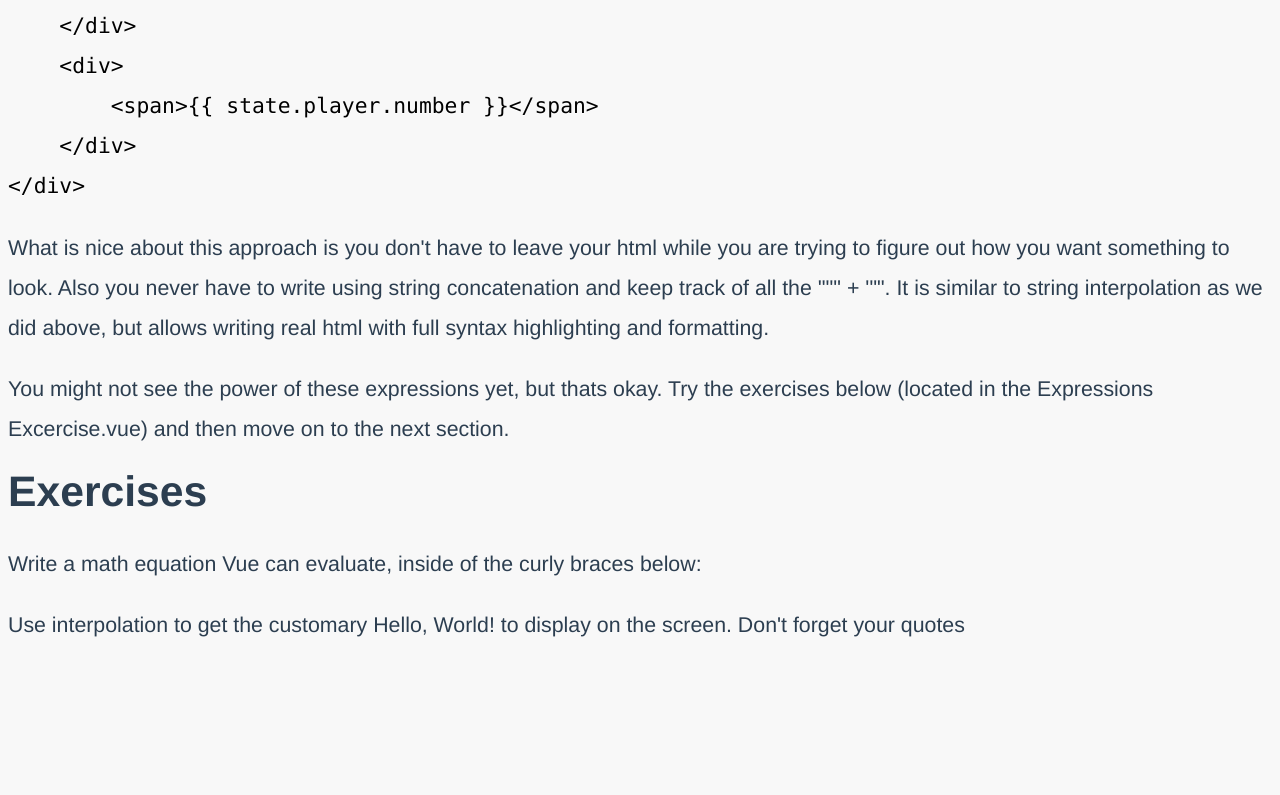
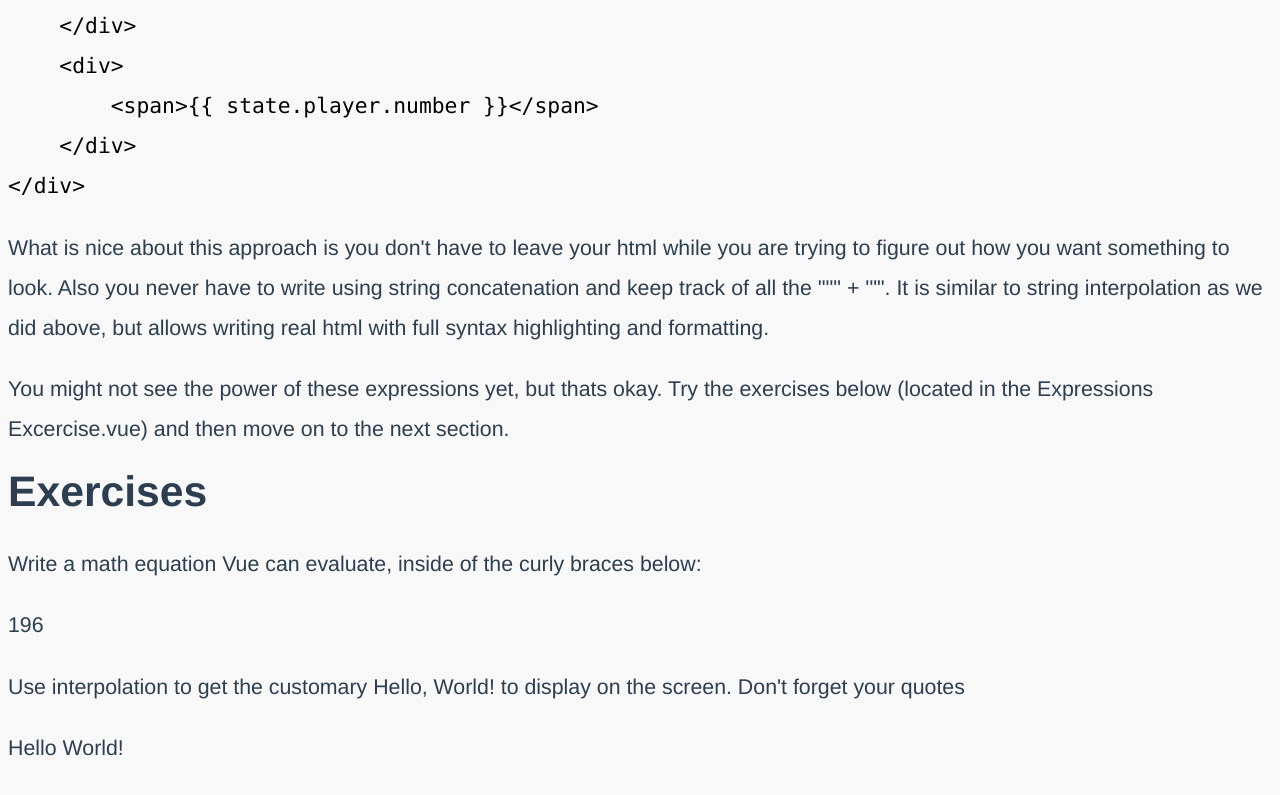
Before and after one commit to JasonSpjute/playground, a Vue app: page /#/expressions in a window 1280 px wide. Shown: the part 1956-2751 px from the top of the page. Before the commit the page ends 2679 px from the top, so only its background shows below. Built offline with nearby package versions, Linux system fonts and the light colour scheme; what vue-prism would draw is missing.

Commit message:
expressions

```diff
--- a/src/components/ExpressionsExercise.vue
+++ b/src/components/ExpressionsExercise.vue
@@ -9,14 +9,14 @@
             below:
           </p>
 
-          <p>{{}}</p>
+          <p>{{(6+8)*14}}</p>
         </div>
         <div class="border p-1">
           <p>
             Use interpolation to get the customary Hello, World! to display on
             the screen. Don't forget your quotes
           </p>
-          <p>{{}}</p>
+          <p>{{"Hello World!"}}</p>
         </div>
       </div>
     </div>
```
Also changed, not shown: 1 other file (tests, documents, lock files or other folders).
